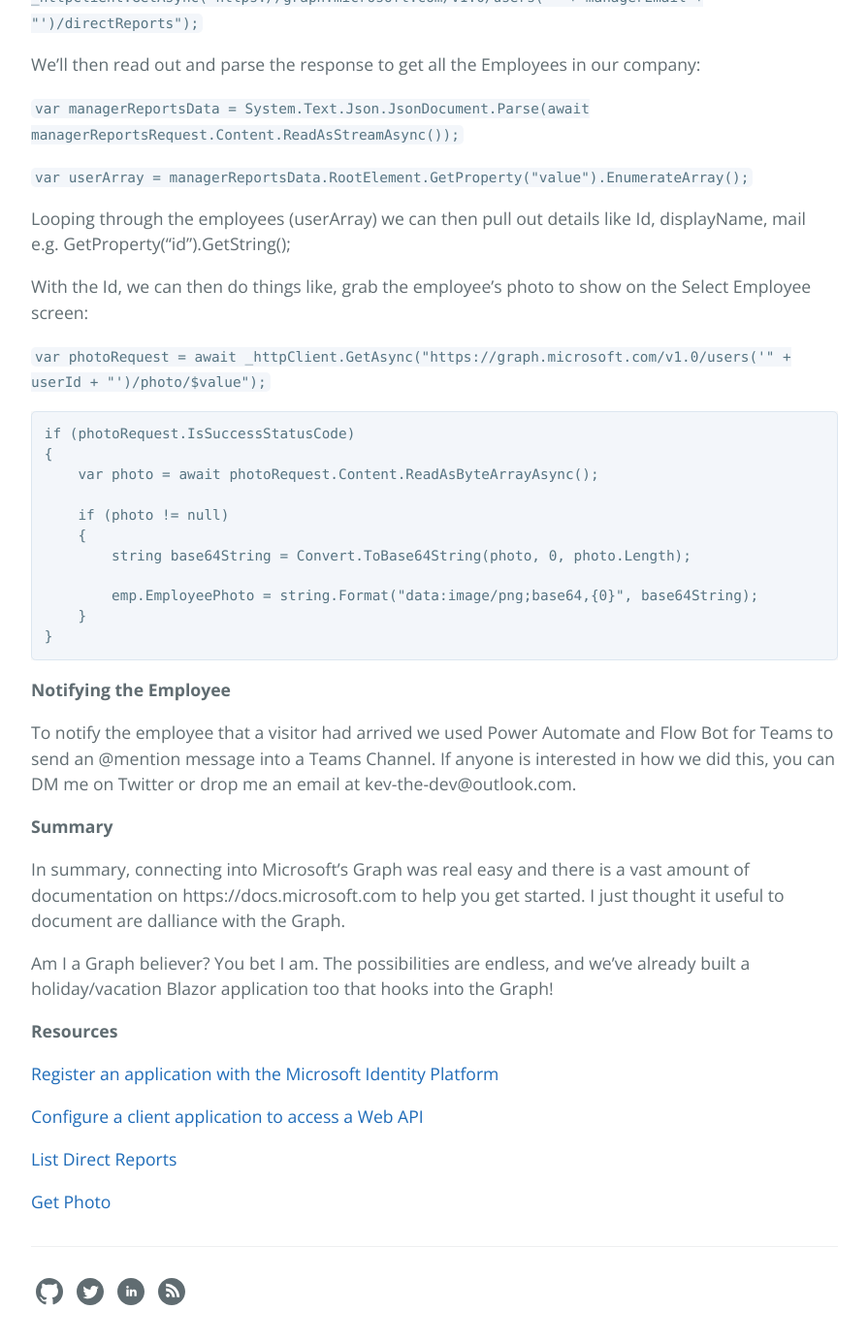
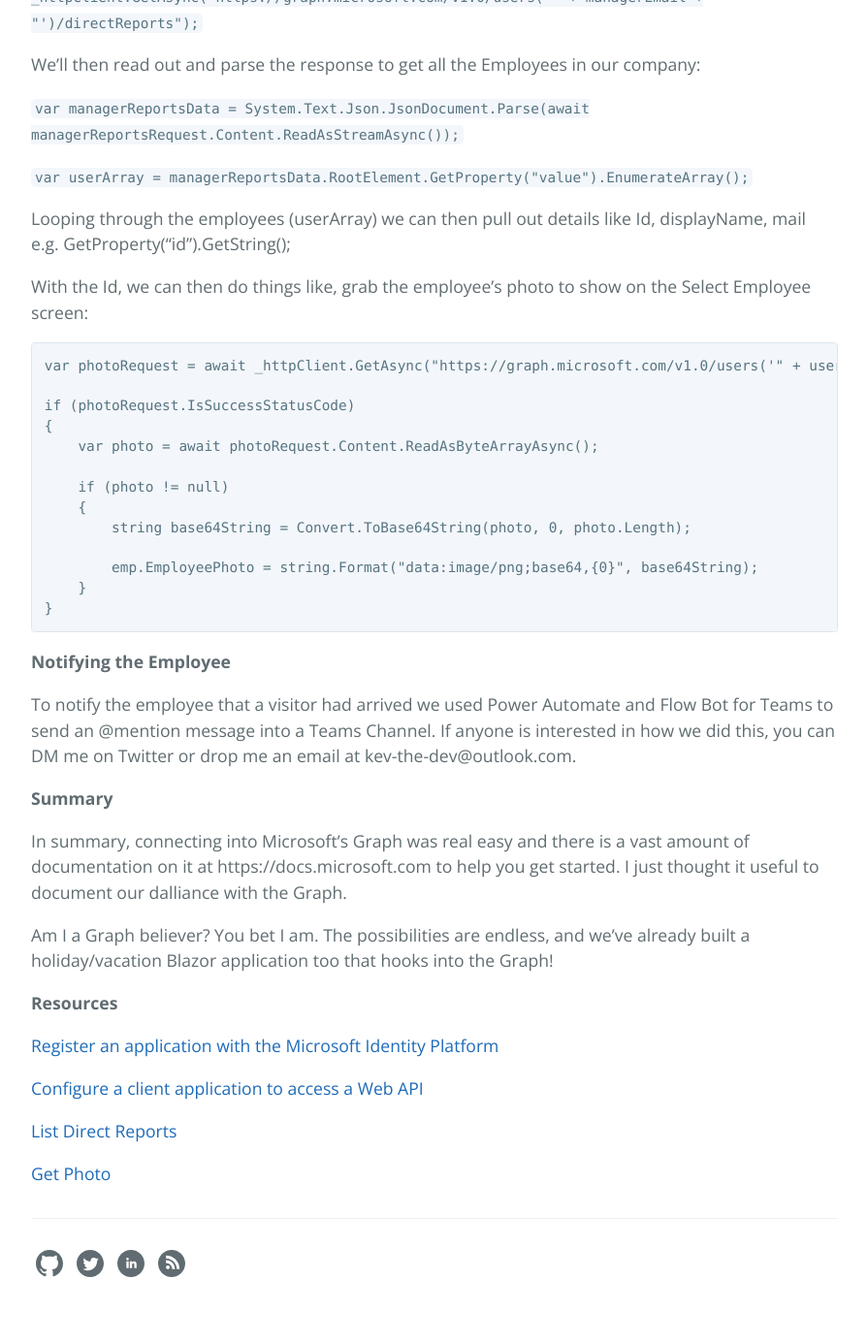
Before and after one commit to KevRitchie/KevRitchie.github.io, a Jekyll site: the page built from _posts/2020-11-22-first-steps-with-microsoft-graph.markdown, in a window 1280 px wide and 1400 px high, scrolled down 4942 px. Shown: the top 1385 px of the window at 97% size, without its empty margins (192-1087 px from the left). Built offline with Jekyll 4.4.1, drawn with Linux system fonts in a browser that asks for light colours; some of the changed text lies outside the part shown.

Commit message:
First Steps Graph Post Fixed Grammar Errors

````diff
--- a/_posts/2020-11-22-first-steps-with-microsoft-graph.markdown
+++ b/_posts/2020-11-22-first-steps-with-microsoft-graph.markdown
@@ -10,12 +10,12 @@
 Recently an opportunity presented itself to put it to use.  Creating a visitor booking in application.
 The application was built using Blazor (Server Side) with Telerik components and has a SQL Server Databases on the backend to store visit information.
 
-The requirement was as simple one.  Record some visitor information, agreement to Health & Safety policy, select an employee and notify that employee that a visitor has arrived to see them.
+The requirement was a simple one.  Record some visitor information, agreement to Health & Safety policy, select an employee and notify that employee that a visitor has arrived to see them.
 As this blog post is about Microsoft’s Graph, I’ll keep the details to just that.
 
 **Getting Started**
 
-To get started we’ll need to download the Microsoft.Identity.Client Nuget package.  This will allow us to create the ConfidentialClientApplicationBuilder to generate a token to pass in the request headers when we communicate with the Graph.
+To get started we’ll need to download the Microsoft.Identity.Client Nuget package into our project.  This will allow us to create the ConfidentialClientApplicationBuilder to generate a token to pass in the request headers when we communicate with the Graph.
 
 Next, we’ll need to store a reference to our authentication authority (https://login.microsoftonline.com/), Tenant ID, Client ID and Client Secret.  For the purpose of this application as it’s internal to us, we’ll store the details in our appSettings.json file.  For any customer-based applications we would be storing these details in the [Azure Key Vault](https://azure.microsoft.com/en-gb/services/key-vault/).
 
@@ -123,9 +123,9 @@
 
 With the Id, we can then do things like, grab the employee’s photo to show on the Select Employee screen:
 
-`var photoRequest = await _httpClient.GetAsync("https://graph.microsoft.com/v1.0/users('" + userId + "')/photo/$value");`
+```
+var photoRequest = await _httpClient.GetAsync("https://graph.microsoft.com/v1.0/users('" + userId + "')/photo/$value");
 
-```
 if (photoRequest.IsSuccessStatusCode)
 {
     var photo = await photoRequest.Content.ReadAsByteArrayAsync();
@@ -145,7 +145,7 @@
 
 **Summary**
 
-In summary, connecting into Microsoft’s Graph was real easy and there is a vast amount of documentation on https://docs.microsoft.com  to help you get started.  I just thought it useful to document are dalliance with the Graph.
+In summary, connecting into Microsoft’s Graph was real easy and there is a vast amount of documentation on it at https://docs.microsoft.com to help you get started.  I just thought it useful to document our dalliance with the Graph.
 
 Am I a Graph believer?  You bet I am.  The possibilities are endless, and we’ve already built a holiday/vacation Blazor application too that hooks into the Graph!
 
````
Also changed, not shown: other parts of _posts/2020-11-22-first-steps-with-microsoft-graph.markdown (+1 -1 lines).
